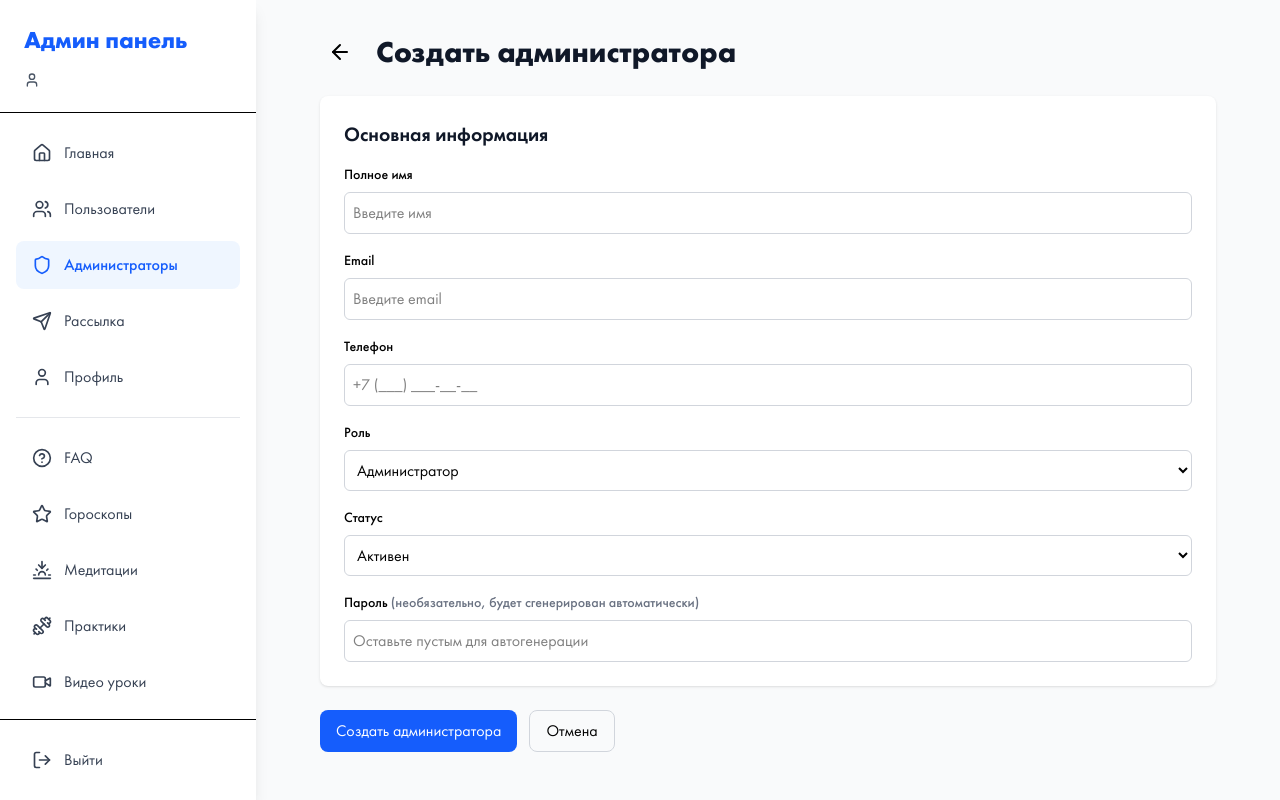
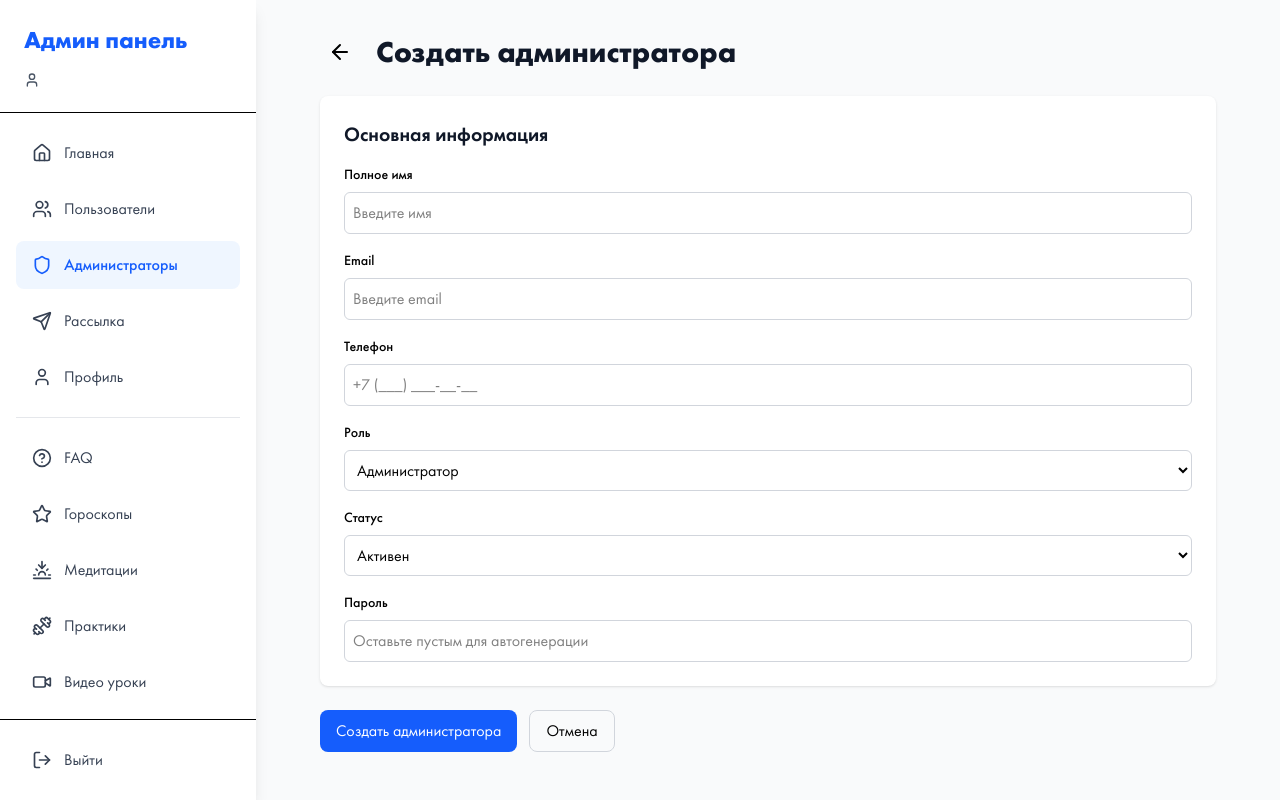
Before and after one commit to EdilKulzhabay/tochkaLi, a React (Vite) app in the folder client/: page /admin/admins/create in a window 1280 px wide. Built offline with nearby package versions, Linux system fonts and the light colour scheme; no server answers; sample sign-in values are in the browser's storage.

Commit message:
18.12.2025 5

```diff
--- a/client/src/pages/Admin/AdminForm.tsx
+++ b/client/src/pages/Admin/AdminForm.tsx
@@ -178,7 +178,7 @@ export const AdminForm = () => {
                         {/* Пароль */}
                         <div>
                             <label className="block text-sm font-medium mb-2">
-                                Пароль {!id && <span className="text-gray-500">(необязательно, будет сгенерирован автоматически)</span>}
+                                Пароль
                             </label>
                             <input
                                 type="password"
```
